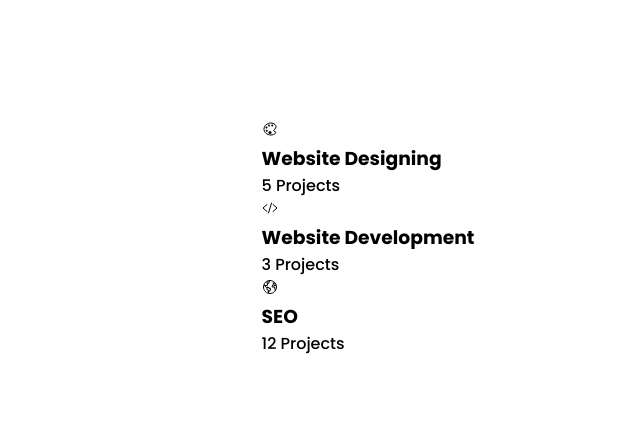
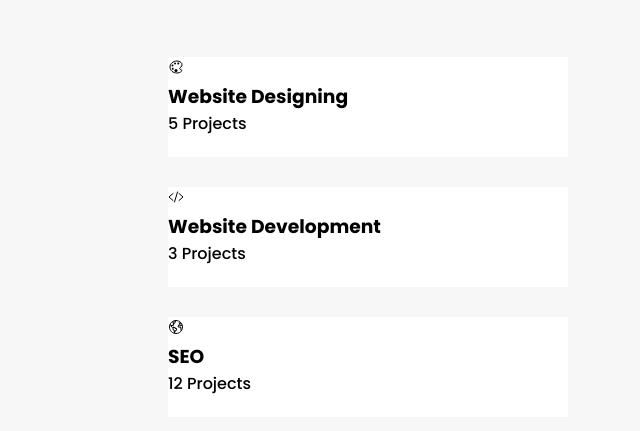
Before and after one commit to Linh777GKOG/Css_hover_effects, a plain HTML site: page index.html in a window 1280 px wide. Shown: the part 163-594 px from the top of the page, without its empty margins (272-912 px from the left). Drawn offline with nearby package versions, Linux system fonts and the light colour scheme.

Commit message:
check flexbox

```diff
--- a/style.css
+++ b/style.css
@@ -12,4 +12,20 @@ body {
   justify-content: center;
   align-items: center;
   min-height: 100vh;
+  background: #f7f7f7;
 }
+
+.container {
+  position: relative;
+  display: flex;
+  flex-direction: column;
+  gap: 30px;
+}
+
+.container .box {
+  position: relative;
+  width: 400px;
+  height: 100px;
+  background: #fff;
+  cursor: pointer;
+}
```
